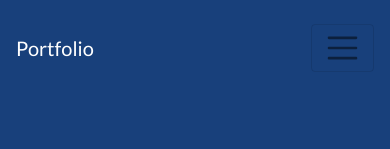
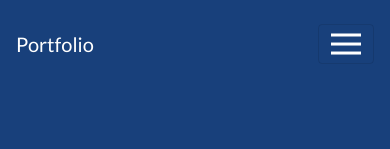
Before and after one commit to juliocartier/portfolio, a website: page index.html in a window 390 px wide. Shown: the top 149 px of the page. Drawn offline with nearby package versions, Linux system fonts and the light colour scheme.

Commit message:
mudança de imagem do menu com as cores

```diff
--- a/index.html
+++ b/index.html
@@ -15,7 +15,8 @@
 	<nav class="navbar navbar-expand-lg navbar-light nav-color navbar-fixed-top pt-4">
 	  <a class="navbar-brand text-white" href="/">Portfolio</a>
 	  <button class="navbar-toggler" type="button" data-toggle="collapse" data-target="#navbarSupportedContent" aria-controls="navbarSupportedContent" aria-expanded="false" aria-label="Toggle navigation">
-	    <span class="navbar-toggler-icon text-white"></span>
+	    <!--<span class="navbar-toggler-icon text-white"></span>-->
+      <img src="assets/img/menu.png" class="img-responsive" alt="menu" width="30" height="30">
 	  </button>
 
 	  <div class="collapse navbar-collapse" id="navbarSupportedContent">
```
Also changed, not shown: assets/img/menu.png (added).
